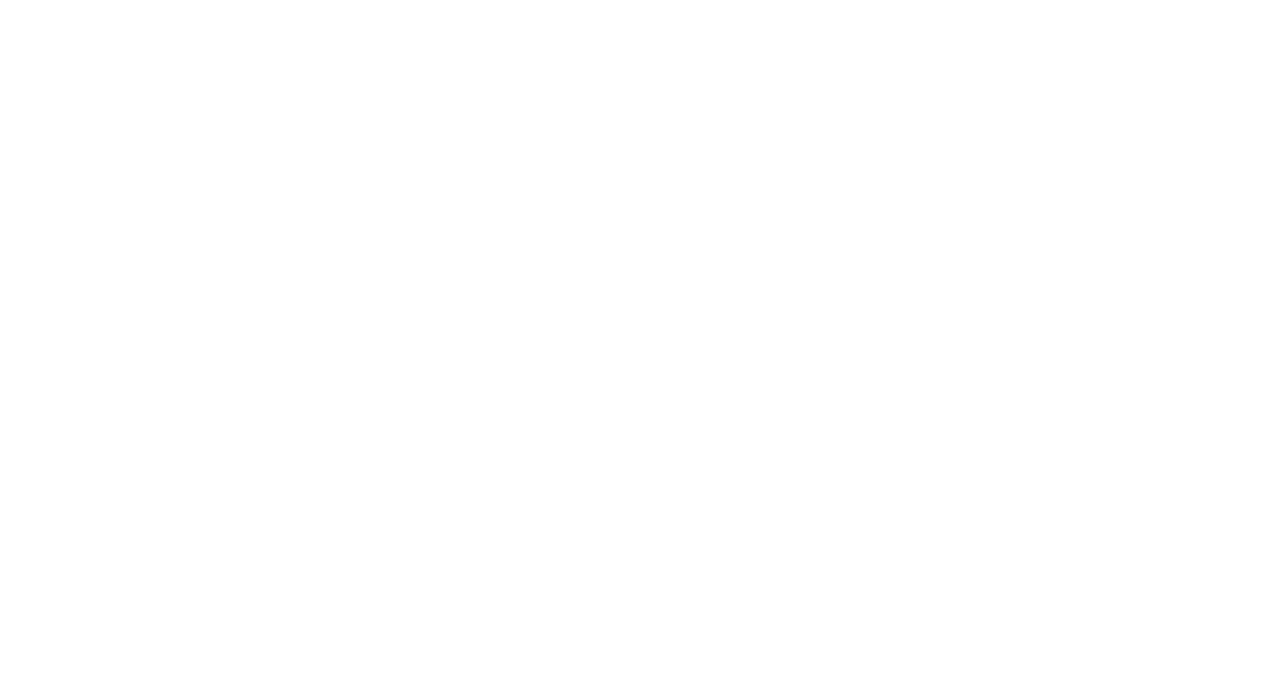
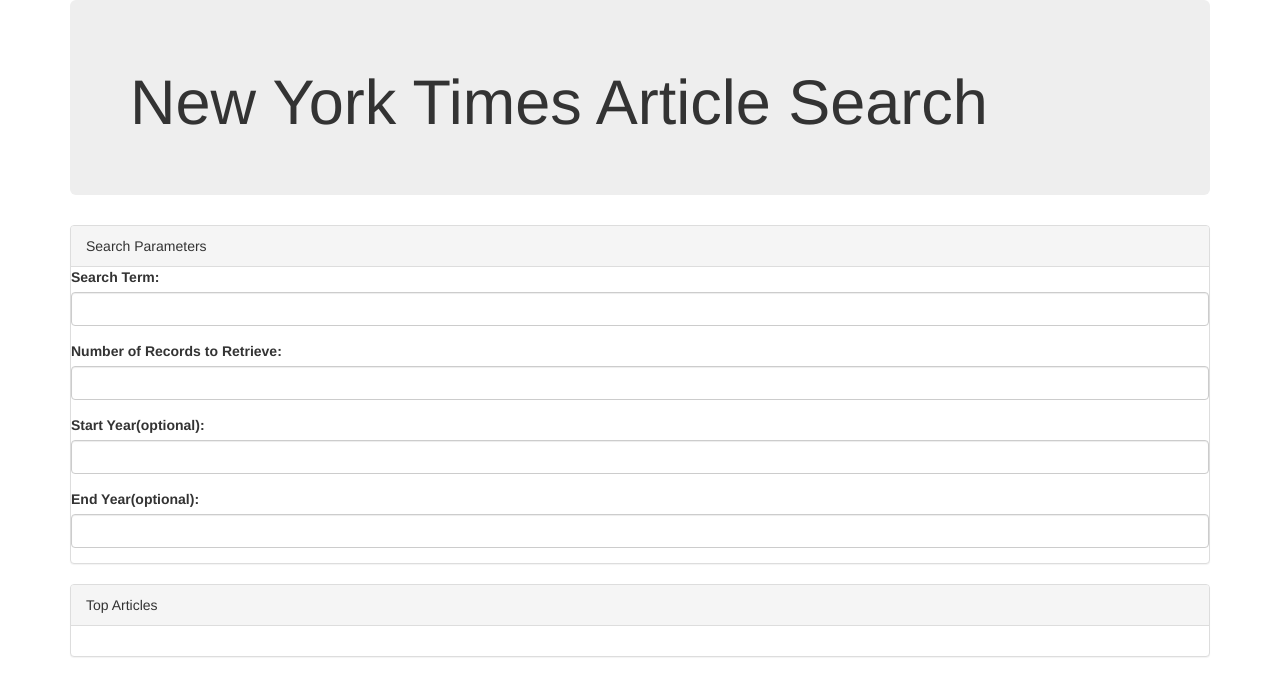
Before and after one commit to QuantumT95/NYT-Article, a plain HTML site: page index.html in a window 1280 px wide. Drawn offline with nearby package versions, Linux system fonts and the light colour scheme.

Commit message:
added basic divs and panels

```diff
--- a/index.html
+++ b/index.html
@@ -7,11 +7,53 @@
 <link rel="stylesheet" href="https://maxcdn.bootstrapcdn.com/bootstrap/3.3.7/css/bootstrap.min.css" integrity="sha384-BVYiiSIFeK1dGmJRAkycuHAHRg32OmUcww7on3RYdg4Va+PmSTsz/K68vbdEjh4u" crossorigin="anonymous">
 <body>
 
+<div class="container">
+	<div class="jumbotron">
+		<h1>New York Times Article Search</h1>
+	</div>
+
+	<div class="panel panel-default">
+
+			<div class="panel-heading panel-primary">Search Parameters</div>
+
+					<div class="form-group">
+						<label for="Search">Search Term:</label>
+		   				<input type="Search" class="form-control" id="Search">
+		   			</div>
+		   			<div class="form-group">
+    					<label for="numberRecord">Number of Records to Retrieve:</label>
+    					<input type="numberRecord" class="form-control" id="numberRecord">
+ 					 </div>
+ 					<div class="form-group">
+						<label for="startYear">Start Year(optional):</label>
+		   				<input type="startYear" class="form-control" id="startYear">
+		   			</div>
+		   			<div class="form-group">
+						<label for="endYear">End Year(optional):</label>
+		   				<input type="endYear" class="form-control" id="endYear">
+		   			</div>
+			</div>
+
+
+	<div class="panel panel-default">
+		<div class="panel-heading panel-secondary">Top Articles</div>
+			<div class="panel-body">
+				<div id="records"></div>
+			</div>
+
+
+
+	</div>
 
 
 
 
 
+
+
+
+</div>
+
 <script src="https://cdnjs.cloudflare.com/ajax/libs/jquery/3.2.1/jquery.min.js"></script>
 <script type="text/javascript" src="assets/app.js"></script>
 </body>
```
